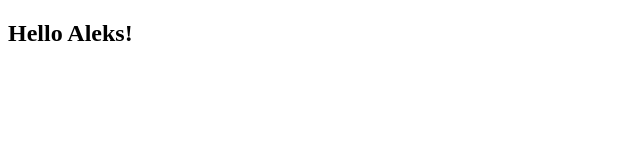
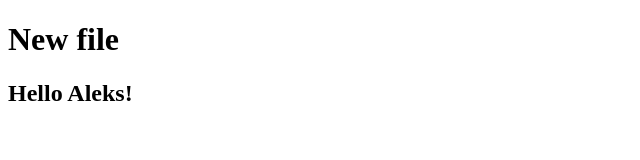
Before and after one commit to aleksey5633/test2, a plain HTML site: page index.html in a window 1280 px wide. Shown: the whole page, without its empty margins (0-640 px from the left). Drawn offline with Linux system fonts and the light colour scheme.

Commit message:
four commit

```diff
--- a/index.html
+++ b/index.html
@@ -4,6 +4,7 @@
 
 </head>
 <body>
+	<h1>New file</h1>
 <h2>Hello Aleks!</h2>
 <script>
 var a = 42;
```
